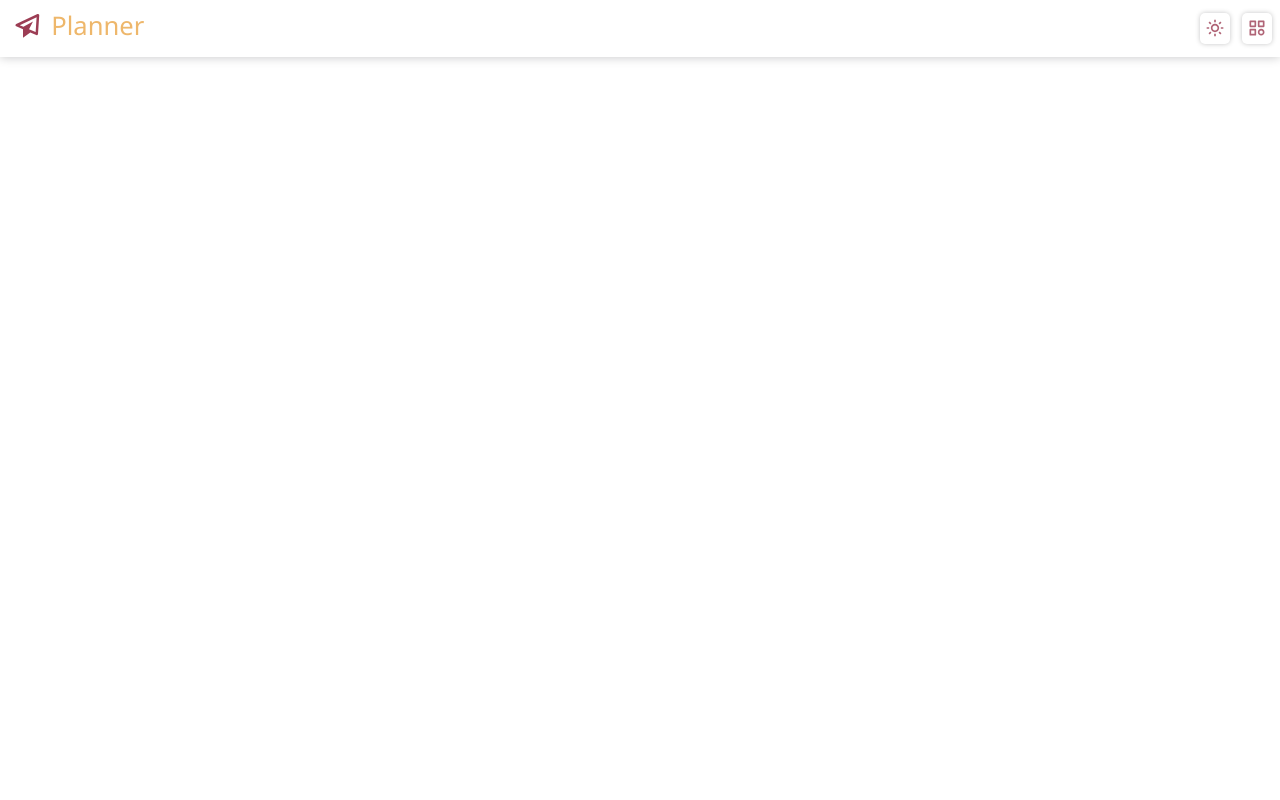
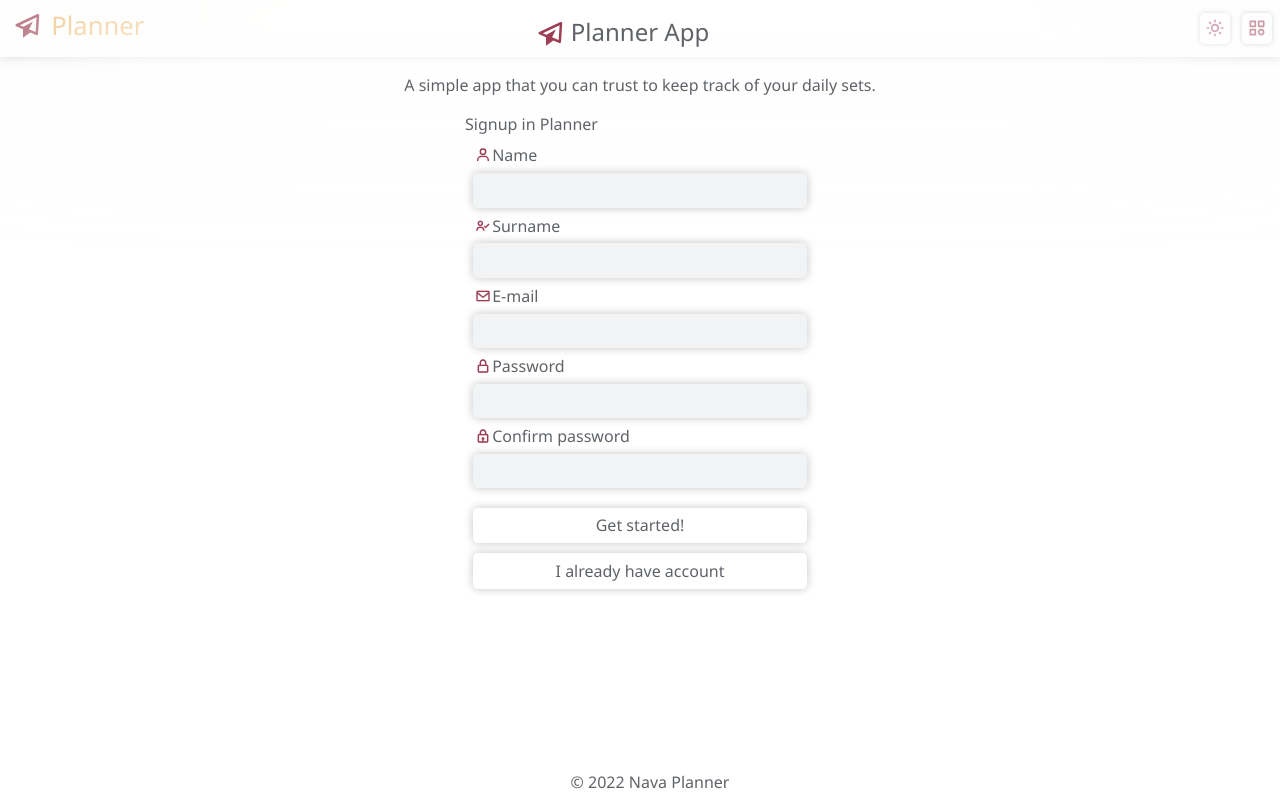
Before and after one commit to KainNhantumbo/Planner-App, a React (Create React App) app: page /signup in a window 1280 px wide. Before the commit this address had no page. Built offline with nearby package versions, Linux system fonts and the light colour scheme.

Commit message:
feat: created Login and SignUp pages.

```diff
--- a/src/App.jsx
+++ b/src/App.jsx
@@ -12,8 +12,6 @@ import {
 	BiLogOut,
 } from 'react-icons/bi';
 import AppRoutes from './routes/AppRoutes';
-import SignIn from './components/SignIn';
-import SignUp from './components/SignUp';
 import { HeaderContainer } from './styles/header';
 import { ThemeProvider } from 'styled-components';
 import { lightTheme, darkTheme } from './styles/themes';
@@ -83,7 +81,7 @@ function App() {
 					</div>
 					<nav className='navbar' style={{ display: menuStatus }}>
 						<ul>
-							<Link to='/' onClick={menuShow}>
+							<Link to='/tasks' onClick={menuShow}>
 								<li>
 									<BiSpreadsheet />
 									<span>Tasks</span>
@@ -101,7 +99,7 @@ function App() {
 									<span>Settings</span>
 								</li>
 							</Link>
-							<Link to='' onClick={menuShow}>
+							<Link to='login' onClick={menuShow}>
 								<li>
 									<BiLogOut />
 									<span>LogOut</span>
--- a/src/components/SignIn.jsx
+++ b/src/pages/SignIn.jsx
@@ -1,6 +1,7 @@
 import React, { useState } from 'react';
 import { BiEnvelope, BiLock, BiPaperPlane } from 'react-icons/bi';
 import { Container } from '../styles/components/signIn';
+import { Link } from 'react-router-dom';
 
 const SignIn = () => {
 	const [password, setPassword] = useState('');
@@ -46,7 +47,9 @@ const SignIn = () => {
 					<button type='submit'>Sign In</button>
 				</form>
 				<div>
-					<button>Create a new account</button>
+					<Link to={'/signup'}>
+						<button>Create a new account</button>
+					</Link>
 				</div>
 			</article>
 			<footer>&copy; 2022 Nava Planner</footer>
--- a/src/components/SignUp.jsx
+++ b/src/pages/SignUp.jsx
@@ -8,6 +8,7 @@ import {
 	BiUserCheck,
 } from 'react-icons/bi';
 import { Container } from '../styles/components/signUp';
+import { Link } from 'react-router-dom';
 
 const SignUp = () => {
 	const [passwordError, setPasswordError] = useState('');
@@ -109,7 +110,7 @@ const SignUp = () => {
 					<span className='errorMessage'>{passwordError}</span>
 
 					<button type='submit'>Get started!</button>
-					<button>I already have account</button>
+					<Link to={'/'}>I already have account</Link>
 				</form>
 			</article>
 			<footer>&copy; 2022 Nava Planner</footer>
--- a/src/routes/AppRoutes.jsx
+++ b/src/routes/AppRoutes.jsx
@@ -5,11 +5,15 @@ import ContactsForm from '../pages/ContactsForm';
 import ContactPreviewer from '../pages/ContactPreviewer';
 import TaskPreviewer from '../pages/TaskPreviewer';
 import TaskForm from '../pages/TaskForm';
+import SignUp from '../pages/SignUp';
+import SignIn from '../pages/SignIn';
 
 const AppRoutes = () => {
 	return (
 		<Routes>
-			<Route path='/' element={<Tasks />} />
+			<Route path='/' element={<SignIn />} />
+			<Route path='/signup' element={<SignUp />} />
+			<Route path='/tasks' element={<Tasks />} />
 			<Route path='/taskpreviewer/:id' element={<TaskPreviewer />} />
 			<Route path='/add/:id' element={<TaskForm />} />
 			<Route path='/contacts' element={<Contacts />} />
--- /dev/null
+++ b/src/routes/ProtectedRoutes.jsx
@@ -0,0 +1,5 @@
+const ProtectedRoutes = ({ children, user }) => {
+	return { children };
+};
+
+export default ProtectedRoutes;
--- a/src/styles/components/signIn.js
+++ b/src/styles/components/signIn.js
@@ -130,13 +130,11 @@ export const Container = styled.div`
 			display: flex;
 			flex-direction: row;
 			gap: 10px;
-
-			@media screen and (max-width: 350px) {
-				flex-direction: column;
-			}
+			justify-content: center;
 
 			button {
 				width: 100%;
+				padding: 10px 50px;
 			}
 		}
 	}
--- a/src/styles/components/signUp.js
+++ b/src/styles/components/signUp.js
@@ -108,7 +108,7 @@ export const Container = styled.div`
 				}
 			}
 
-			button {
+			button, a {
 				border: none;
 				border-style: none;
 				border-radius: 5px;
@@ -128,6 +128,11 @@ export const Container = styled.div`
 					transition: all 200ms ease-out;
 				}
 			}
+
+			a {
+				text-align: center;
+				padding: 10px;
+			}
 		}
 	}
 
```
